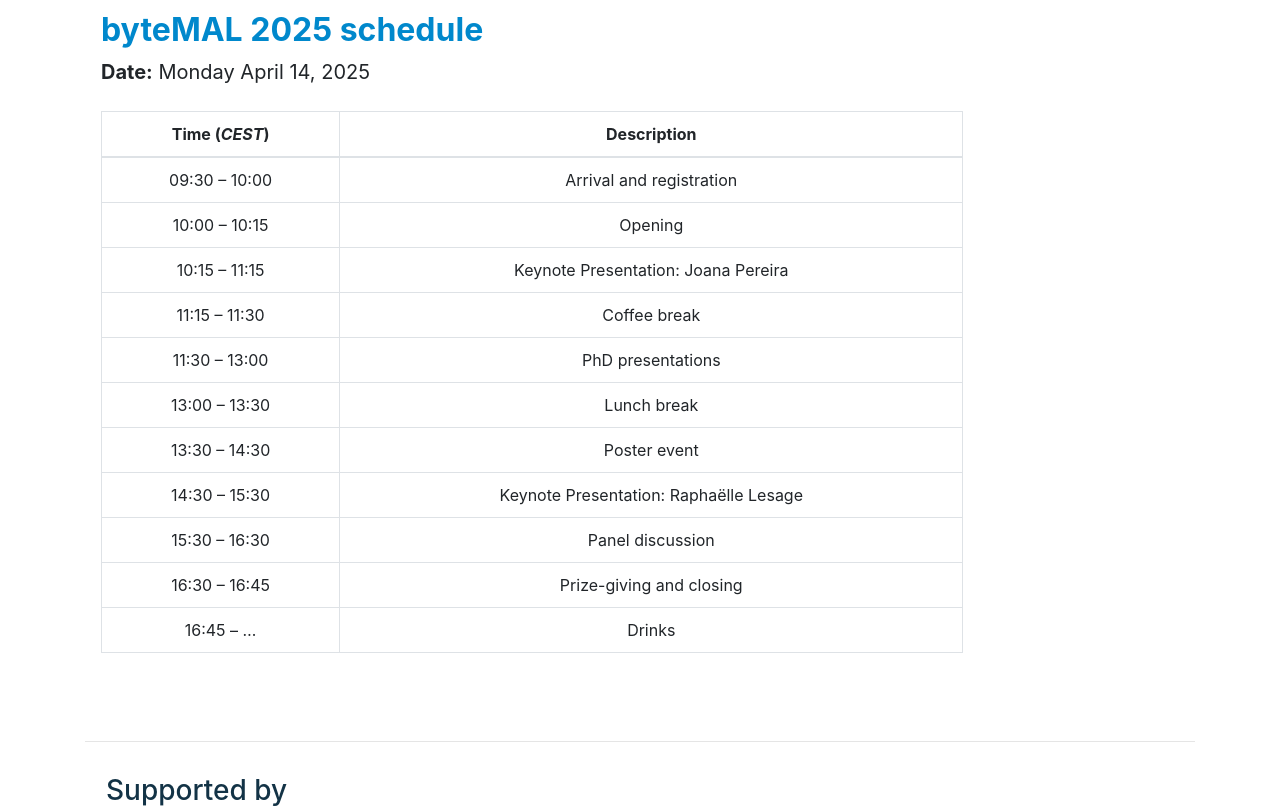
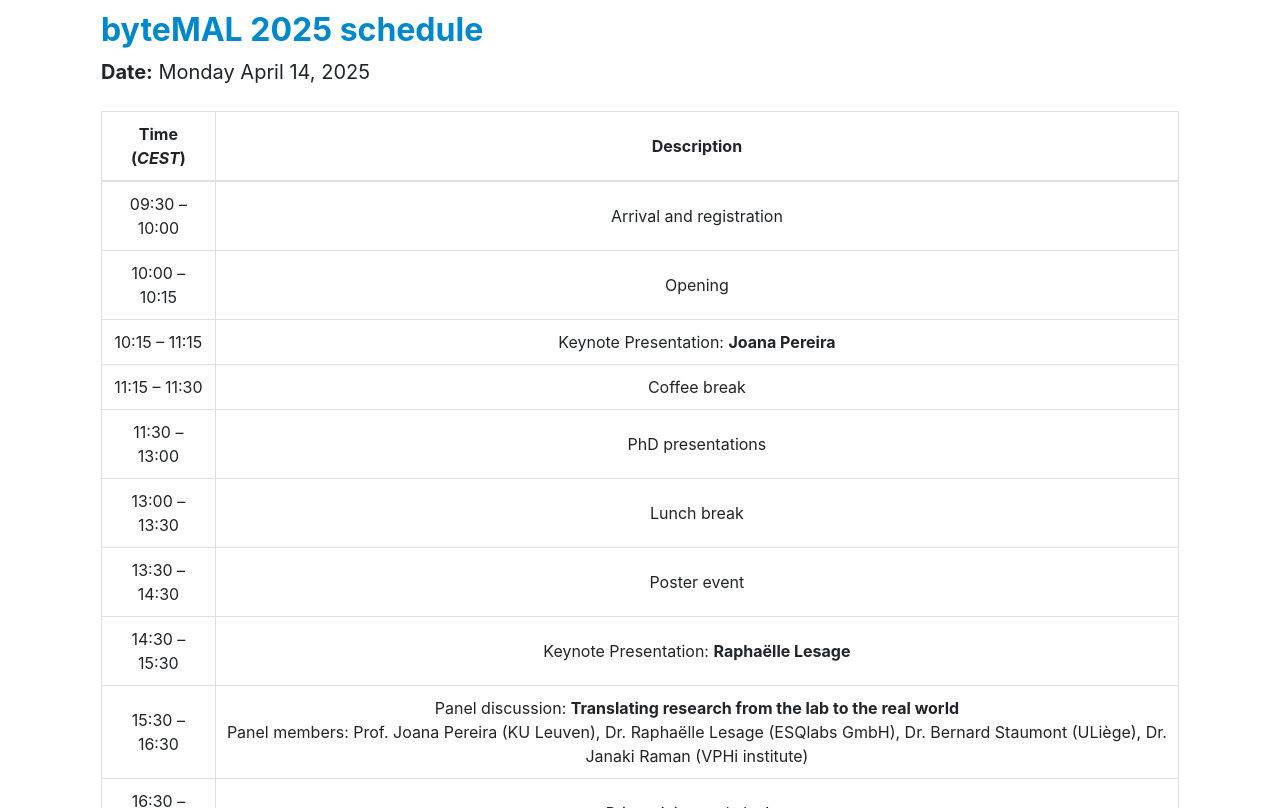
Before and after one commit to bytemal/bytemal-2025, a Jekyll site: the page built from _pages/program.md, in a window 1280 px wide and 900 px high, scrolled down 506 px, cut to the strip 0-808 px from the top of the window. Built offline with Jekyll 4.4.1, drawn with Linux system fonts in a browser that asks for light colours; nearby versions of some CDN libraries.

Commit message:
added panel discussion topic and members

```diff
--- a/_pages/program.md
+++ b/_pages/program.md
@@ -11,13 +11,13 @@
 | :-----------: | :---------: |
 | 09:30 – 10:00 | Arrival and registration |
 | 10:00 – 10:15 | Opening |
-| 10:15 – 11:15 | Keynote Presentation: Joana Pereira |
+| 10:15 – 11:15 | Keynote Presentation: **Joana Pereira** |
 | 11:15 – 11:30 | Coffee break |
 | 11:30 – 13:00 | PhD presentations |
 | 13:00 – 13:30 | Lunch break |
 | 13:30 – 14:30 | Poster event |
-| 14:30 – 15:30 | Keynote Presentation: Raphaëlle Lesage |
-| 15:30 – 16:30 | Panel discussion |
+| 14:30 – 15:30 | Keynote Presentation: **Raphaëlle Lesage** |
+| 15:30 – 16:30 | Panel discussion: **Translating research from the lab to the real world** <br> Panel members: Prof. Joana Pereira (KU Leuven), Dr. Raphaëlle Lesage (ESQlabs GmbH), Dr. Bernard Staumont (ULiège), Dr. Janaki Raman (VPHi institute) |
 | 16:30 – 16:45 | Prize-giving and closing |
 | 16:45 – ... | Drinks |
 {:.table-bordered .table-hover .my-4}
```
Also changed, not shown: _pages/speakers.md (+2 -2 lines).
